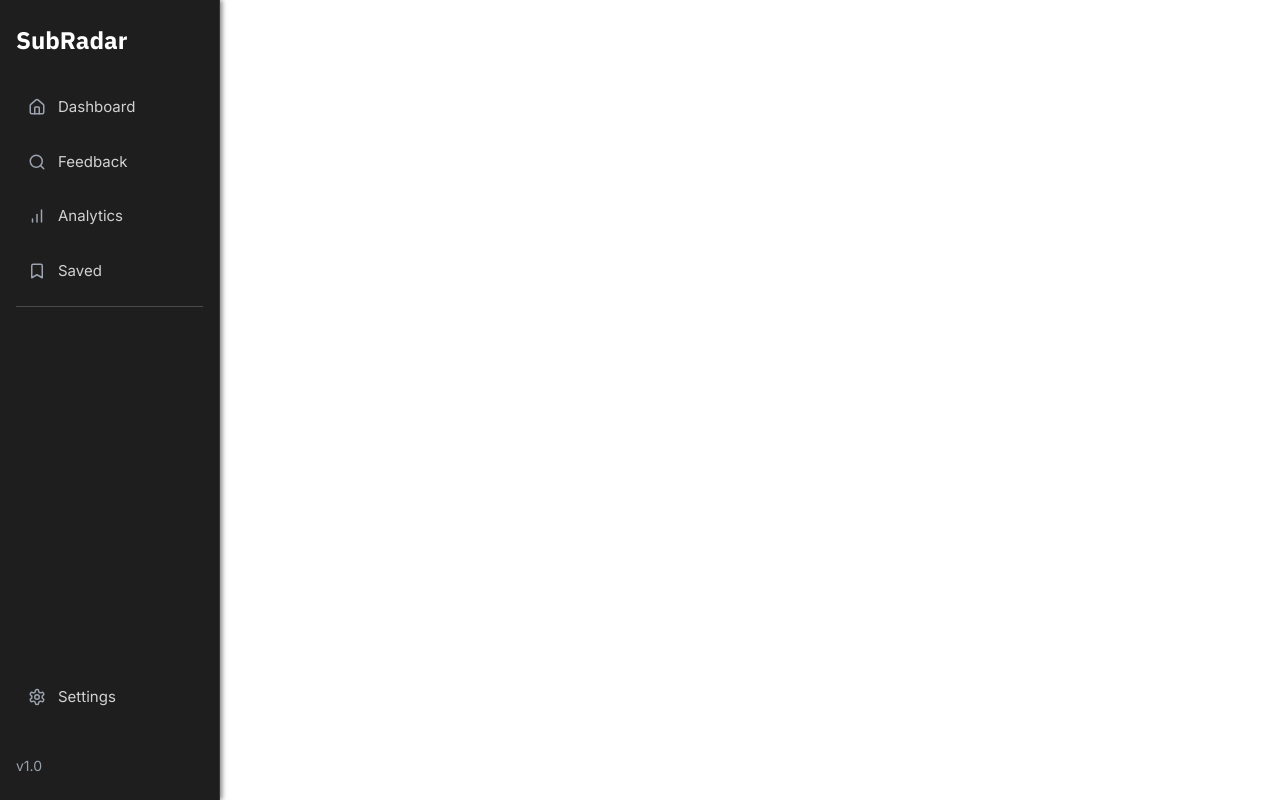
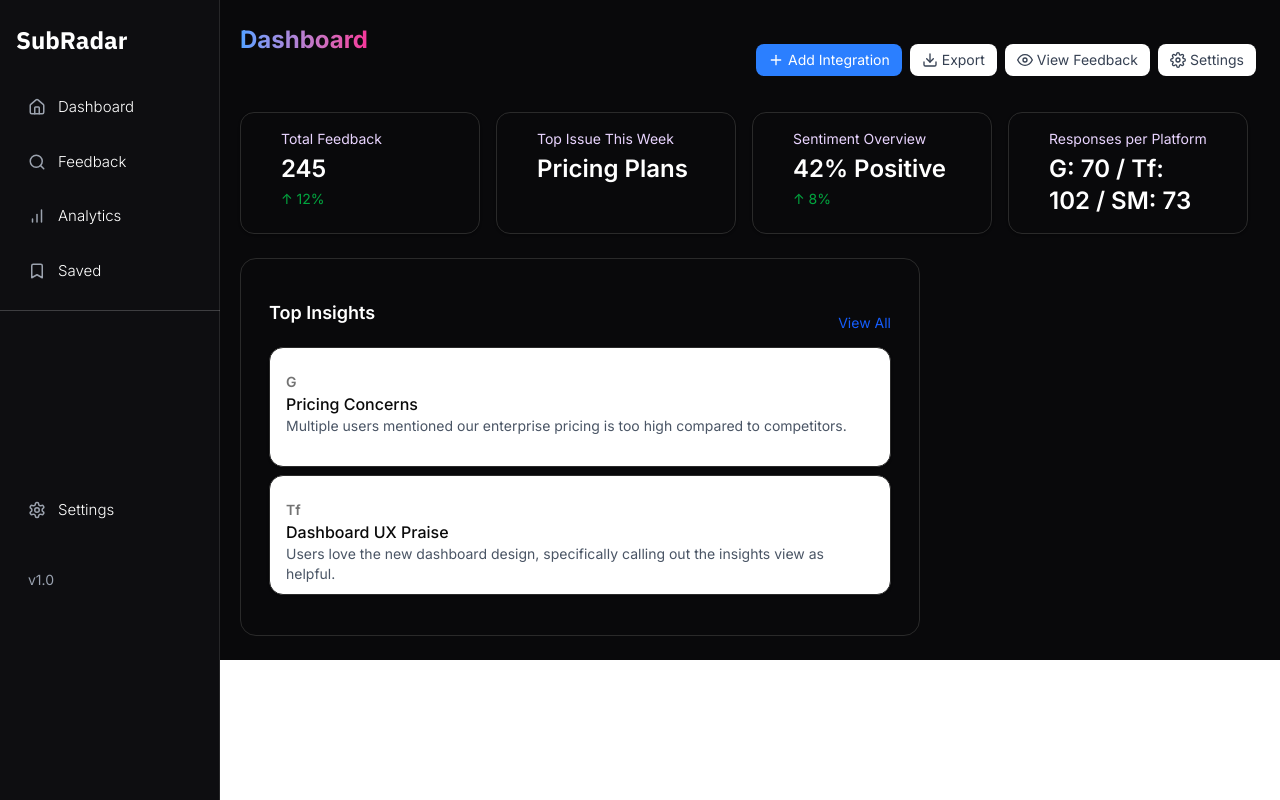
Before and after one commit to MohammadUmar5/Feedback, a React (Vite) app in the folder frontend/: page / in a window 1280 px wide. Built offline with nearby package versions, Linux system fonts and the light colour scheme.

Commit message:
Include Dashboard

```diff
--- a/frontend/src/App.jsx
+++ b/frontend/src/App.jsx
@@ -1,19 +1,30 @@
 import React from "react";
-import { BrowserRouter as Router, Routes, Route, useLocation } from "react-router-dom";
-import Sidebar from "./components/Sidebar";
+import {
+  BrowserRouter as Router,
+  Routes,
+  Route,
+  useLocation,
+} from "react-router-dom";
+
+import Sidebar from "./components/Sidebar"; // Import Sidebar
 import FeedbackPage from "./components/Feedback/FeedbackPage";
+import DashboardPage from "./components/Feedback/DashboardPage";
 
 function App() {
-  const location = useLocation();
+  const location = useLocation(); // Get the current route
 
   return (
-    <div className="flex">
-      {/* Hide Sidebar on mobile when on FeedbackPage */}
-      {location.pathname !== "/feedback" && <Sidebar />}
-      <Routes>
-        <Route path="/" element={<div>Welcome to SubRadar!</div>} />
-        <Route path="/feedback" element={<FeedbackPage />} />
-      </Routes>
+    <div className="flex h-screen">
+      {/* Conditionally render Sidebar */}
+      {location.pathname !== "/feedback" && (
+        <Sidebar /> // Sidebar is always rendered unless on /feedback
+      )}
+      <div className="flex-1 overflow-y-auto"> {/* Main content area */}
+        <Routes>
+          <Route path="/" element={<DashboardPage />} />
+          <Route path="/feedback" element={<FeedbackPage />} />
+        </Routes>
+      </div>
     </div>
   );
 }
--- /dev/null
+++ b/frontend/src/components/Feedback/DashboardPage.jsx
@@ -0,0 +1,13 @@
+import DashboardHeader from "@/components/ui/DashboardHeader";
+import TopInsights from "../Fsidebar/TopInsights";
+
+function DashboardPage() {
+return (
+    <div className="p-6 space-y-6 ml-54 h-auto" style={{ backgroundColor: "#09090B" }}> {/* Content area */}
+        <DashboardHeader />
+        <TopInsights />
+    </div>
+);
+}
+
+export default DashboardPage;
--- a/frontend/src/components/Fsidebar/Fsidebar.jsx
+++ b/frontend/src/components/Fsidebar/Fsidebar.jsx
@@ -1,8 +1,11 @@
 import React from "react";
+import { useNavigate } from "react-router-dom"; // Import useNavigate
 import FiltersPanel from "./FiltersPanel";
 import { ArrowLeft } from "lucide-react";
 
-export default function Fsidebar({ onArrowClick }) {
+export default function Fsidebar() {
+  const navigate = useNavigate(); // Initialize useNavigate
+
   return (
     <div
       className="hidden sm:block z-10 fixed top-0 left-0 w-30 sm:w-64 md:w-68 h-screen text-white p-4 border-r border-zinc-800"
@@ -11,7 +14,7 @@ export default function Fsidebar({ onArrowClick }) {
       <div className="filterName flex items-center justify-start">
         <button
           className="border border-zinc-700 rounded-full p-2 mb-4 hover:bg-zinc-700 transition duration-200"
-          onClick={onArrowClick}
+          onClick={() => navigate("/")} // Redirect to the home page
         >
           <ArrowLeft className="w-4 h-4" />
         </button>
--- /dev/null
+++ b/frontend/src/components/Fsidebar/TopInsights.jsx
@@ -0,0 +1,48 @@
+import { Card, CardContent } from "@/components/ui/card";
+
+const insights = [
+	{
+		platform: "G",
+		title: "Pricing Concerns",
+		detail: "Multiple users mentioned our enterprise pricing is too high compared to competitors.",
+		color: "border-red-500",
+	},
+	{
+		platform: "Tf",
+		title: "Dashboard UX Praise",
+		detail: "Users love the new dashboard design, specifically calling out the insights view as helpful.",
+		color: "border-green-500",
+	},
+];
+
+function InsightCard({ title, detail, platform, color }) {
+	return (
+		<Card className="border border-[#2a2a2a] bg-white h-30" >
+			<CardContent className="px-4 py-0">
+				<div className="text-sm text-muted-foreground font-semibold">
+					{platform}
+				</div>
+				<div className="font-medium">{title}</div>
+				<p className="text-sm text-gray-600">{detail}</p>
+			</CardContent>
+		</Card>
+	);
+}
+
+export default function TopInsights() {
+    return (
+        <div className="py-10 px-7 max-w-170 border border-[#2a2a2a] rounded-2xl">
+            <div className="flex justify-between items-center">
+                <h2 className="text-lg text-white font-semibold mb-5">Top Insights</h2>
+                <button className="text-sm text-blue-600 hover:underline">
+                    View All
+                </button>
+            </div>
+            <div className="space-y-2">
+                {insights.map((insight, idx) => (
+                    <InsightCard key={idx} {...insight} />
+                ))}
+            </div>
+        </div>
+    );
+}
--- a/frontend/src/components/Sidebar.jsx
+++ b/frontend/src/components/Sidebar.jsx
@@ -12,8 +12,11 @@ function Sidebar() {
   };
 
   return (
-    <aside className="h-screen w-55 px-4 py-6 flex flex-col justify-between sidebar">
-      <div>
+    <aside
+      className="h-screen w-55 py-6 flex-col justify-between sidebar sm:block hidden" // Sidebar is hidden by default on mobile
+      style={{ backgroundColor: "rgb(14,14,17)" }}
+    >
+      <div className="px-4">
         <h1 className="text-2xl font-bold mb-8">SubRadar</h1>
         <nav className="space-y-4">
           <SidebarItem icon={<Home size={18} />} label="Dashboard" to="/" />
@@ -24,16 +27,17 @@ function Sidebar() {
           />
           <SidebarItem icon={<BarChart size={18} />} label="Analytics" />
           <SidebarItem icon={<Bookmark size={18} />} label="Saved" />
-          <hr className="seperator border-t my-4" />
         </nav>
       </div>
-      <div>
+      <hr className="seperator border-t mr-100 mt-5 w-55" />
+
+      <div className="px-4 mt-45">
         <SidebarItem
           icon={<Settings size={18} />}
           label="Settings"
           onClick={handleSettingsClick}
         />
-        <div className="mt-10 text-sm text-gray-400">v1.0</div>
+        <div className="mt-10 ml-3 text-sm text-gray-400">v1.0</div>
       </div>
       <SettingsModal
         open={isSettingsModalOpen}
--- /dev/null
+++ b/frontend/src/components/ui/DashboardHeader.jsx
@@ -0,0 +1,86 @@
+import { Card, CardContent } from "@/components/ui/card";
+import { useState } from "react";
+import { FiPlus, FiDownload, FiSettings, FiEye } from "react-icons/fi"; // Import icons from react-icons
+import SettingsModal from "../Settings/SettingsModal"; // Import the SettingsModal component
+import { useNavigate } from "react-router-dom"; // Import useNavigate
+
+function StatCard({ title, value, subtitle, icon }) {
+  return (
+    <Card className="w-60 p-4 shadow-sm">
+      <CardContent className="flex flex-col gap-1 text-white">
+        <div className="text-sm text-purple-200">{title}</div>
+        <div className="text-2xl font-semibold">{value}</div>
+        {subtitle && <div className="text-sm text-green-600">{subtitle}</div>}
+      </CardContent>
+    </Card>
+  );
+}
+
+export default function DashboardHeader() {
+  const [isSettingsModalOpen, setIsSettingsModalOpen] = useState(false); // State to manage modal visibility
+
+  const handleAddIntegrationClick = () => {
+    setIsSettingsModalOpen(true); // Open the modal
+  };
+  const navigate = useNavigate(); // Initialize useNavigate
+
+  return (
+    <div className="space-y-4">
+      <div className="flex justify-between items-center">
+        <div className="mb-10">
+          <h2 className="text-2xl font-bold text-transparent bg-clip-text bg-gradient-to-r from-blue-400 to-pink-500">
+            Dashboard
+          </h2>
+
+          <p className="text-sm text-gray-500"></p>
+        </div>
+        <div className="flex gap-2">
+          {/* Add Integration Button */}
+          <button
+            className="px-3 py-1.5 bg-blue-500 text-white rounded-md hover:bg-blue-700 text-sm flex items-center gap-1"
+            onClick={handleAddIntegrationClick} // Open modal on click
+          >
+            <FiPlus className="w-4 h-4" /> Add Integration
+          </button>
+
+          {/* Export Button */}
+          <button className="px-3 py-1.5 bg-white text-gray-700 rounded-md hover:bg-gray-300 text-sm flex items-center gap-1">
+            <FiDownload className="w-4 h-4" /> Export
+          </button>
+
+          {/* View Feedback Button */}
+          <button
+            className="px-3 py-1.5 bg-white text-gray-700 rounded-md hover:bg-gray-300 text-sm flex items-center gap-1"
+            onClick={() => navigate("/feedback")} // Redirect to the home page
+          >
+            <FiEye className="w-4 h-4" /> View Feedback
+          </button>
+
+          {/* Settings Button */}
+          <button className="px-3 py-1.5 bg-white text-gray-700 rounded-md hover:bg-gray-300 text-sm flex items-center gap-1">
+            <FiSettings className="w-4 h-4" /> Settings
+          </button>
+        </div>
+      </div>
+      <div className="grid grid-cols-1 sm:grid-cols-2 md:grid-cols-4 gap-2">
+        <StatCard title="Total Feedback" value="245" subtitle="↑ 12%" />
+        <StatCard title="Top Issue This Week" value="Pricing Plans" />
+        <StatCard
+          title="Sentiment Overview"
+          value="42% Positive"
+          subtitle="↑ 8%"
+        />
+        <StatCard
+          title="Responses per Platform"
+          value="G: 70 / Tf: 102 / SM: 73"
+        />
+      </div>
+
+      {/* Settings Modal */}
+      <SettingsModal
+        open={isSettingsModalOpen}
+        onClose={() => setIsSettingsModalOpen(false)} // Close the modal
+      />
+    </div>
+  );
+}
--- /dev/null
+++ b/frontend/src/components/ui/card.jsx
@@ -0,0 +1,101 @@
+import * as React from "react"
+
+import { cn } from "@/lib/utils"
+
+function Card({
+  className,
+  ...props
+}) {
+  return (
+    <div
+      data-slot="card"
+      className={cn(
+        " text-card-foreground flex flex-col gap-6 rounded-xl border border-[#2a2a2a] py-6 shadow-sm",
+        className
+      )}
+      {...props} />
+  );
+}
+
+function CardHeader({
+  className,
+  ...props
+}) {
+  return (
+    <div
+      data-slot="card-header"
+      className={cn(
+        "@container/card-header grid auto-rows-min grid-rows-[auto_auto] items-start gap-1.5 px-6 has-data-[slot=card-action]:grid-cols-[1fr_auto] [.border-b]:pb-6",
+        className
+      )}
+      {...props} />
+  );
+}
+
+function CardTitle({
+  className,
+  ...props
+}) {
+  return (
+    <div
+      data-slot="card-title"
+      className={cn("leading-none font-semibold", className)}
+      {...props} />
+  );
+}
+
+function CardDescription({
+  className,
+  ...props
+}) {
+  return (
+    <div
+      data-slot="card-description"
+      className={cn("text-m-foreground text-sm", className)}
+      {...props} />
+  );
+}
+
+function CardAction({
+  className,
+  ...props
+}) {
+  return (
+    <div
+      data-slot="card-action"
+      className={cn(
+        "col-start-2 row-span-2 row-start-1 self-start justify-self-end",
+        className
+      )}
+      {...props} />
+  );
+}
+
+function CardContent({
+  className,
+  ...props
+}) {
+  return (<div data-slot="card-content" className={cn("px-6", className)} {...props} />);
+}
+
+function CardFooter({
+  className,
+  ...props
+}) {
+  return (
+    <div
+      data-slot="card-footer"
+      className={cn("flex items-center px-6 [.border-t]:pt-6", className)}
+      {...props} />
+  );
+}
+
+export {
+  Card,
+  CardHeader,
+  CardFooter,
+  CardTitle,
+  CardAction,
+  CardDescription,
+  CardContent,
+}
--- a/frontend/src/styles/sidebar.css
+++ b/frontend/src/styles/sidebar.css
@@ -13,9 +13,9 @@ h1 {
 
 .sidebaritems {
     border-radius: 6px;
-    color: rgba(255, 255, 255, 0.8); /* Slightly muted white for text */
+    color: rgba(255, 255, 255); /* Slightly muted white for text */
     font-size: 15px;
-    font-weight: 400; /* Slightly bolder for better readability */
+    font-weight: 300; /* Slightly bolder for better readability */
     padding: 8px 12px; /* Adjust padding for better spacing */
     transition: background-color 0.3s ease, color 0.3s ease; /* Smooth transition for hover effect */
 }
@@ -29,9 +29,6 @@ h1 {
     border-top: 1px solid rgba(255, 255, 255, 0.2); /* Subtle separator */
 }
 
-.sidebar {
-    box-shadow: 2px 0 5px rgba(0, 0, 0, 0.5); /* Add a shadow for depth */
-}
 
 .sidebaritems span {
     font-family: 'Inter', sans-serif; /* Consistent font with the app */
```
Also changed, not shown: frontend/src/App.css (+0 -9 lines).
